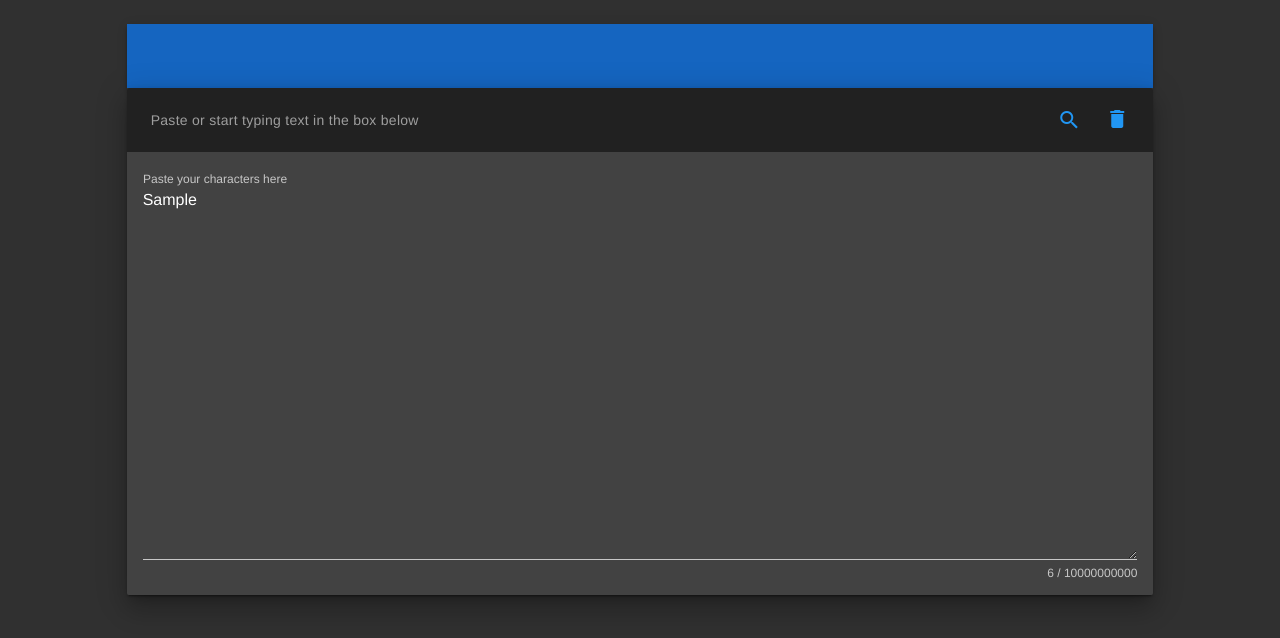
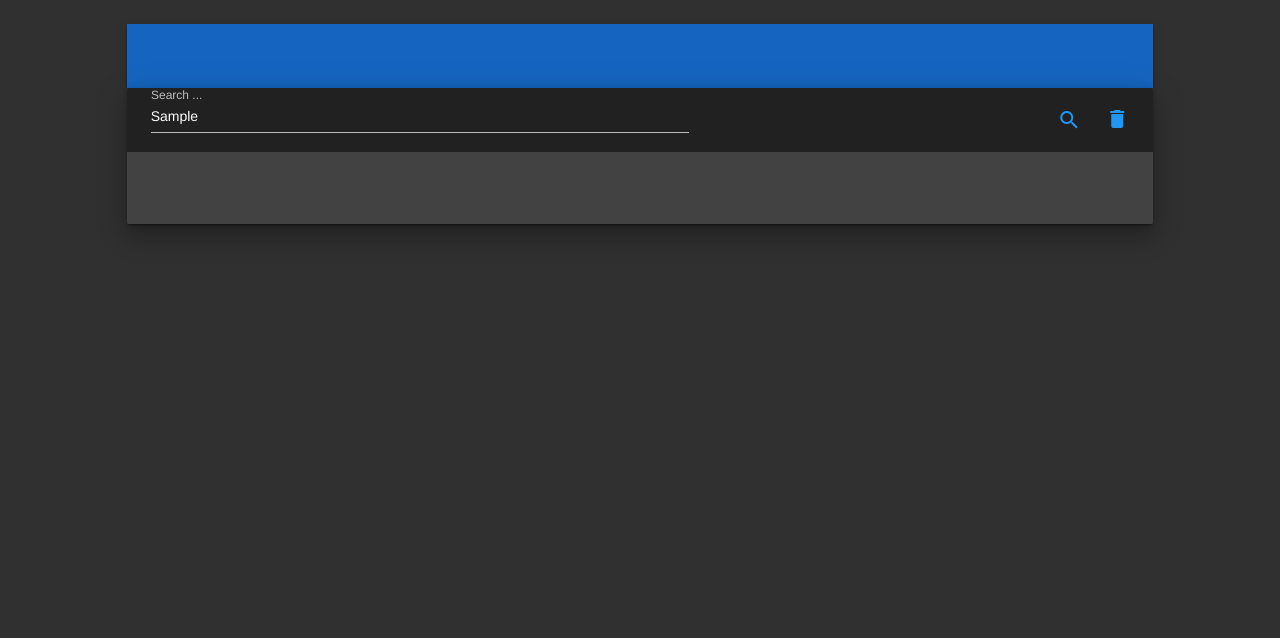
Before and after one commit to mohitkyadav/count_chars, a Vue app: page /#/ in a window 1280 px wide. Both pictures are taken after typing "Sample" into the empty fields and a click on the button "search". Shown: the top 638 px of the page. Built offline with nearby package versions, Linux system fonts and the light colour scheme.

Commit message:
highlight

```diff
--- a/src/components/Landing.vue
+++ b/src/components/Landing.vue
@@ -8,7 +8,7 @@
           <v-toolbar color="blue darken-3">
             <v-toolbar-items>
               <v-layout align-center="true" justify-center="true">
-                <v-chip class="elevation-16 uk-animation-slide-left-small" color="secondary" small text-color="white" v-for="i in fitlerZeroCounts()" :key="i.type">
+                <v-chip class="elevation-16 uk-animation-slide-left-small" color="secondary" small text-color="white" v-for="i in fitlerZeroCounts()" :key="i.type" v-on:click="highlight(i.type)">
                   <v-avatar class="teal">{{ i.count }}</v-avatar>
                   {{ i.type }}
                 </v-chip>
@@ -33,10 +33,10 @@
               <v-flex md12 offset-xs0>
                 <v-card class="card--flex-toolbar elevation-16" height="fit-content">
                   <v-toolbar color="darken-3" card prominent>
-                    <v-toolbar-title class="body-2 grey--text">Paste or start typing text in the box below</v-toolbar-title>
+                    <v-text-field class="body-2 grey--text" id="chars-search" label="Search ..." v-model="search" row="1"></v-text-field>
                     <v-spacer></v-spacer>
                     <v-btn icon>
-                      <v-icon color="blue darken1">search</v-icon>
+                      <v-icon color="blue darken1" @click="highlight('search', search)">search</v-icon>
                     </v-btn>
                     <v-btn icon v-on:click="deleteCode()" @click.native="snackbar = true">
                       <v-tooltip bottom>
@@ -46,15 +46,18 @@
                     </v-btn>
                   </v-toolbar>
                   <v-card-text style="height:max-content;">
+                    <pre id= "chars-disp" v-if="viewMode" @click="enterEdit()" v-html="highlightedText">
+                    </pre>
                     <v-text-field
                       id="chars-input"
                       name="input-1"
-                      label="Paste your characters here"
+                      label="Paste or type your characters here"
                       multi-line
                       v-model="inputText"
-                      @keyup="formatCode()"
+                      @input="formatCode()"
                       rows="20"
                       :counter="10000000000"
+                      v-else
                     ></v-text-field>
                   </v-card-text>
                 </v-card>
@@ -71,12 +74,17 @@
 </template>
 
 <script>
+/* eslint-disable */
 export default {
   name: 'Landing',
   data () {
     return {
       imgUrl: 'static/BingWallpaper-2018-05-10.jpg',
+      prevViewMode: "",
+      viewMode: false,
+      search: "",
       inputText: '',
+			highlightedText: '',
       snacksTimeout: 2000,
       snackbarText: 'Nothing',
       snackbar: false,
@@ -114,6 +122,13 @@ export default {
     }
   },
   methods: {
+		enterView: function(){
+      this.viewMode = true
+    },
+    enterEdit: function(){
+      this.viewMode = false
+      this.prevViewMode = ""
+    },
     toggleSnackbar: function (snackbarText) {
       if (snackbarText) {
         this.snackbarText = snackbarText
@@ -186,6 +201,29 @@ export default {
       this.counts[6].count = alphaCount
       this.counts[7].count = lowCapsCount
       this.counts[8].count = allCapsCount
+      },
+      highlight: function(type, word){
+      let regex = {
+          "Vowels": /([aeiou])/gi,
+          "Consonents": /([^aeiou])/gi,
+          "Alphabets": /([a-z])/gi,
+          "Numbers": /([\d]+)/gi,
+          "lower case": /[a-z]/g,
+          "ALL CAPS": /[A-Z]/g
+      }
+      if(regex.hasOwnProperty(type) && this.prevViewMode !== type){
+          this.prevViewMode = type
+          this.enterView()
+          this.highlightedText = this.inputText.replace(regex[type], function(x){
+            return "<span class= 'h'>"+x+"</span>"
+          })
+      } else if(type === "search" && this.prevViewMode !== word){
+          this.prevViewMode = word
+          this.enterView()
+          this.highlightedText = this.inputText.replace(word, function(x){
+            return "<span class= 'h'>"+x+"</span>"
+          })
+      }
     }
   }
 }
@@ -197,4 +235,25 @@ export default {
   min-height: 100vh;
   flex-direction: column;
 }
+#chars-disp {
+  display:block;
+  width:100%;
+  max-height:50vh;
+  overflow-y:scroll;
+  text-align:left;
+  font-family: sans-serif;
+  font-size:16px;
+  font-weight:normal;
+  color:white;
+  border:0;
+  outline:0;
+  background-color: transparent;
+}
 </style>
+<style>
+/* style for the highlighted text */
+#chars-disp .h {
+  display:inline-block;
+  color:yellow;
+}
+</style>
```
Also changed, not shown: 1 other file (tests, documents, lock files or other folders).
